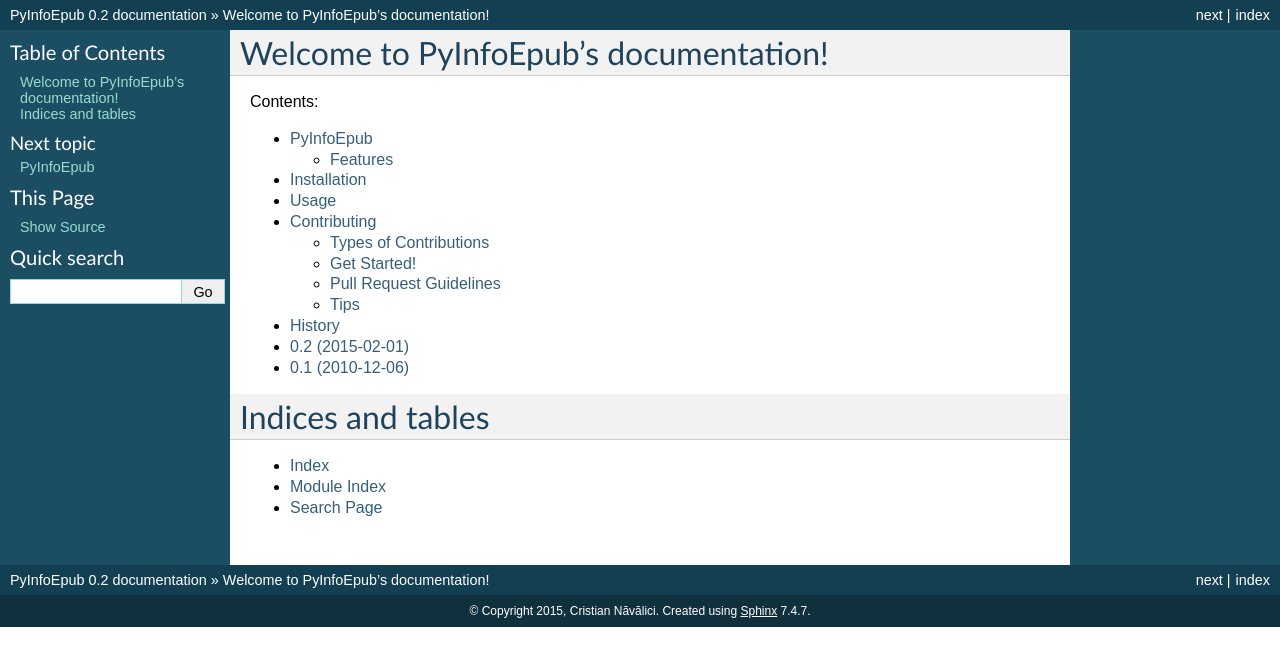
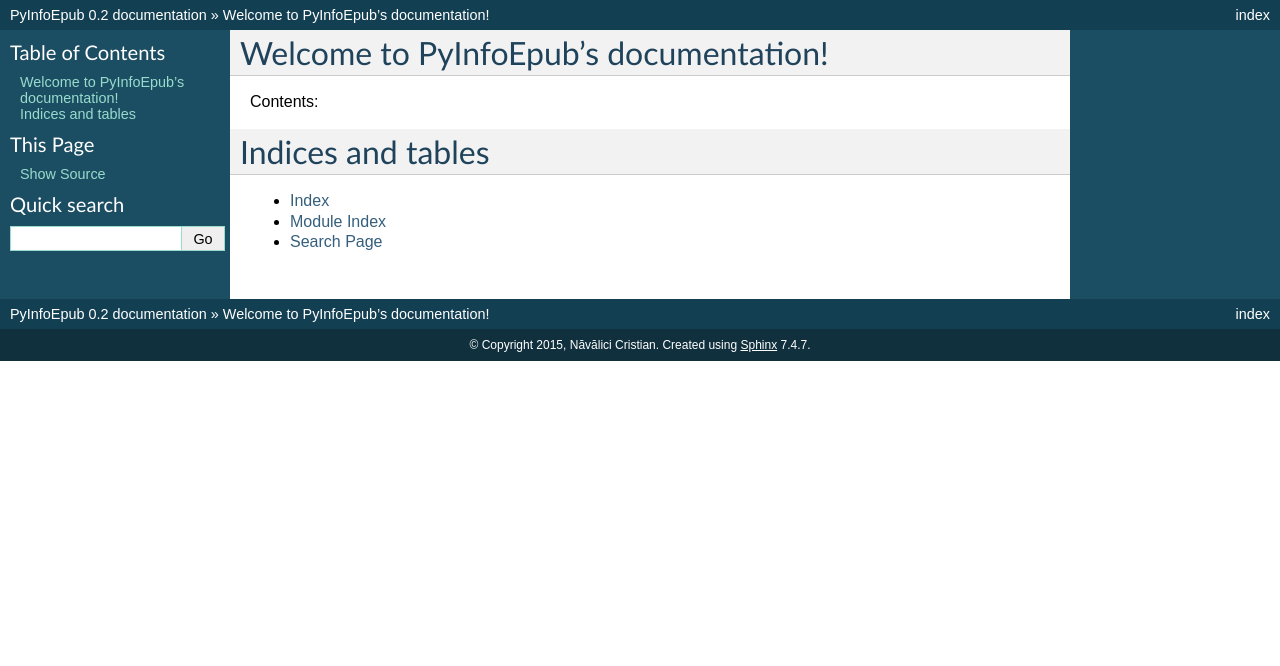
Before and after one commit to Python3pkg/PyInfoEpub, a Sphinx documentation site: the page built from docs/index.rst, in a window 1280 px wide. Shown: the top 666 px of the page. Built offline with Sphinx 7.4.7, drawn with Linux system fonts in a browser that asks for light colours.

Commit message:
docs started

```diff
--- a/docs/conf.py
+++ b/docs/conf.py
@@ -1,8 +1,8 @@
-#!/usr/bin/env python
+#!/usr/bin/env python3
 # -*- coding: utf-8 -*-
 #
-# pyinfoepub documentation build configuration file, created by
-# sphinx-quickstart on Tue Jul  9 22:26:36 2013.
+# PyInfoEpub documentation build configuration file, created by
+# sphinx-quickstart on Mon Jan 12 19:46:22 2015.
 #
 # This file is execfile()d with the current directory set to its
 # containing dir.
@@ -16,31 +16,20 @@
 import sys
 import os
 
-# If extensions (or modules to document with autodoc) are in another
-# directory, add these directories to sys.path here. If the directory is
-# relative to the documentation root, use os.path.abspath to make it
-# absolute, like shown here.
+# If extensions (or modules to document with autodoc) are in another directory,
+# add these directories to sys.path here. If the directory is relative to the
+# documentation root, use os.path.abspath to make it absolute, like shown here.
 #sys.path.insert(0, os.path.abspath('.'))
 
-# Get the project root dir, which is the parent dir of this
-cwd = os.getcwd()
-project_root = os.path.dirname(cwd)
-
-# Insert the project root dir as the first element in the PYTHONPATH.
-# This lets us ensure that the source package is imported, and that its
-# version is used.
-sys.path.insert(0, project_root)
-
-import pyinfoepub
-
-# -- General configuration ---------------------------------------------
+# -- General configuration ------------------------------------------------
 
 # If your documentation needs a minimal Sphinx version, state it here.
 #needs_sphinx = '1.0'
 
 # Add any Sphinx extension module names here, as strings. They can be
-# extensions coming with Sphinx (named 'sphinx.ext.*') or your custom ones.
-extensions = ['sphinx.ext.autodoc', 'sphinx.ext.viewcode']
+# extensions coming with Sphinx (named 'sphinx.ext.*') or your custom
+# ones.
+extensions = []
 
 # Add any paths that contain templates here, relative to this directory.
 templates_path = ['_templates']
@@ -55,24 +44,24 @@
 master_doc = 'index'
 
 # General information about the project.
-project = u'PyInfoEpub'
-copyright = u'2015, Cristian Năvălici'
+project = 'PyInfoEpub'
+copyright = '2015, Năvălici Cristian'
 
-# The version info for the project you're documenting, acts as replacement
-# for |version| and |release|, also used in various other places throughout
-# the built documents.
+# The version info for the project you're documenting, acts as replacement for
+# |version| and |release|, also used in various other places throughout the
+# built documents.
 #
 # The short X.Y version.
-version = pyinfoepub.__version__
+version = '0.2'
 # The full version, including alpha/beta/rc tags.
-release = pyinfoepub.__version__
+release = '0.2'
 
 # The language for content autogenerated by Sphinx. Refer to documentation
 # for a list of supported languages.
 #language = None
 
-# There are two options for replacing |today|: either, you set today to
-# some non-false value, then it is used:
+# There are two options for replacing |today|: either, you set today to some
+# non-false value, then it is used:
 #today = ''
 # Else, today_fmt is used as the format for a strftime call.
 #today_fmt = '%B %d, %Y'
@@ -102,19 +91,18 @@
 # A list of ignored prefixes for module index sorting.
 #modindex_common_prefix = []
 
-# If true, keep warnings as "system message" paragraphs in the built
-# documents.
+# If true, keep warnings as "system message" paragraphs in the built documents.
 #keep_warnings = False
 
 
-# -- Options for HTML output -------------------------------------------
+# -- Options for HTML output ----------------------------------------------
 
 # The theme to use for HTML and HTML Help pages.  See the documentation for
 # a list of builtin themes.
 html_theme = 'default'
 
-# Theme options are theme-specific and customize the look and feel of a
-# theme further.  For a list of options available for each theme, see the
+# Theme options are theme-specific and customize the look and feel of a theme
+# further.  For a list of options available for each theme, see the
 # documentation.
 #html_theme_options = {}
 
@@ -125,27 +113,30 @@
 # "<project> v<release> documentation".
 #html_title = None
 
-# A shorter title for the navigation bar.  Default is the same as
-# html_title.
+# A shorter title for the navigation bar.  Default is the same as html_title.
 #html_short_title = None
 
-# The name of an image file (relative to this directory) to place at the
-# top of the sidebar.
+# The name of an image file (relative to this directory) to place at the top
+# of the sidebar.
 #html_logo = None
 
-# The name of an image file (within the static path) to use as favicon
-# of the docs.  This file should be a Windows icon file (.ico) being
-# 16x16 or 32x32 pixels large.
+# The name of an image file (within the static path) to use as favicon of the
+# docs.  This file should be a Windows icon file (.ico) being 16x16 or 32x32
+# pixels large.
 #html_favicon = None
 
-# Add any paths that contain custom static files (such as style sheets)
-# here, relative to this directory. They are copied after the builtin
-# static files, so a file named "default.css" will overwrite the builtin
-# "default.css".
+# Add any paths that contain custom static files (such as style sheets) here,
+# relative to this directory. They are copied after the builtin static files,
+# so a file named "default.css" will overwrite the builtin "default.css".
 html_static_path = ['_static']
 
-# If not '', a 'Last updated on:' timestamp is inserted at every page
-# bottom, using the given strftime format.
+# Add any extra paths that contain custom files (such as robots.txt or
+# .htaccess) here, relative to this directory. These files are copied
+# directly to the root of the documentation.
+#html_extra_path = []
+
+# If not '', a 'Last updated on:' timestamp is inserted at every page bottom,
+# using the given strftime format.
 #html_last_updated_fmt = '%b %d, %Y'
 
 # If true, SmartyPants will be used to convert quotes and dashes to
@@ -155,8 +146,8 @@
 # Custom sidebar templates, maps document names to template names.
 #html_sidebars = {}
 
-# Additional templates that should be rendered to pages, maps page names
-# to template names.
+# Additional templates that should be rendered to pages, maps page names to
+# template names.
 #html_additional_pages = {}
 
 # If false, no module index is generated.
@@ -171,54 +162,51 @@
 # If true, links to the reST sources are added to the pages.
 #html_show_sourcelink = True
 
-# If true, "Created using Sphinx" is shown in the HTML footer.
-# Default is True.
+# If true, "Created using Sphinx" is shown in the HTML footer. Default is True.
 #html_show_sphinx = True
 
-# If true, "(C) Copyright ..." is shown in the HTML footer.
-# Default is True.
+# If true, "(C) Copyright ..." is shown in the HTML footer. Default is True.
 #html_show_copyright = True
 
-# If true, an OpenSearch description file will be output, and all pages
-# will contain a <link> tag referring to it.  The value of this option
-# must be the base URL from which the finished HTML is served.
+# If true, an OpenSearch description file will be output, and all pages will
+# contain a <link> tag referring to it.  The value of this option must be the
+# base URL from which the finished HTML is served.
 #html_use_opensearch = ''
 
 # This is the file name suffix for HTML files (e.g. ".xhtml").
 #html_file_suffix = None
 
 # Output file base name for HTML help builder.
-htmlhelp_basename = 'pyinfoepubdoc'
+htmlhelp_basename = 'PyInfoEpubdoc'
 
 
-# -- Options for LaTeX output ------------------------------------------
+# -- Options for LaTeX output ---------------------------------------------
 
 latex_elements = {
-    # The paper size ('letterpaper' or 'a4paper').
-    #'papersize': 'letterpaper',
+# The paper size ('letterpaper' or 'a4paper').
+#'papersize': 'letterpaper',
 
-    # The font size ('10pt', '11pt' or '12pt').
-    #'pointsize': '10pt',
+# The font size ('10pt', '11pt' or '12pt').
+#'pointsize': '10pt',
 
-    # Additional stuff for the LaTeX preamble.
-    #'preamble': '',
+# Additional stuff for the LaTeX preamble.
+#'preamble': '',
 }
 
 # Grouping the document tree into LaTeX files. List of tuples
-# (source start file, target name, title, author, documentclass
-# [howto/manual]).
+# (source start file, target name, title,
+#  author, documentclass [howto, manual, or own class]).
 latex_documents = [
-    ('index', 'pyinfoepub.tex',
-     u'PyInfoEpub Documentation',
-     u'Cristian Năvălici', 'manual'),
+  ('index', 'PyInfoEpub.tex', 'PyInfoEpub Documentation',
+   'Năvălici Cristian', 'manual'),
 ]
 
-# The name of an image file (relative to this directory) to place at
-# the top of the title page.
+# The name of an image file (relative to this directory) to place at the top of
+# the title page.
 #latex_logo = None
 
-# For "manual" documents, if this is true, then toplevel headings
-# are parts, not chapters.
+# For "manual" documents, if this is true, then toplevel headings are parts,
+# not chapters.
 #latex_use_parts = False
 
 # If true, show page references after internal links.
@@ -234,32 +222,28 @@
 #latex_domain_indices = True
 
 
-# -- Options for manual page output ------------------------------------
+# -- Options for manual page output ---------------------------------------
 
 # One entry per manual page. List of tuples
 # (source start file, name, description, authors, manual section).
 man_pages = [
-    ('index', 'pyinfoepub',
-     u'PyInfoEpub Documentation',
-     [u'Cristian Năvălici'], 1)
+    ('index', 'pyinfoepub', 'PyInfoEpub Documentation',
+     ['Năvălici Cristian'], 1)
 ]
 
 # If true, show URL addresses after external links.
 #man_show_urls = False
 
 
-# -- Options for Texinfo output ----------------------------------------
+# -- Options for Texinfo output -------------------------------------------
 
 # Grouping the document tree into Texinfo files. List of tuples
 # (source start file, target name, title, author,
 #  dir menu entry, description, category)
 texinfo_documents = [
-    ('index', 'pyinfoepub',
-     u'PyInfoEpub Documentation',
-     u'Cristian Năvălici',
-     'pyinfoepub',
-     'One line description of project.',
-     'Miscellaneous'),
+  ('index', 'PyInfoEpub', 'PyInfoEpub Documentation',
+   'Năvălici Cristian', 'PyInfoEpub', 'One line description of project.',
+   'Miscellaneous'),
 ]
 
 # Documents to append as an appendix to all manuals.
--- a/docs/index.rst
+++ b/docs/index.rst
@@ -11,12 +11,7 @@
 .. toctree::
    :maxdepth: 2
 
-   readme
-   installation
-   usage
-   contributing
-   authors
-   history
+
 
 Indices and tables
 ==================
```
Also changed, not shown: other parts of docs/index.rst (+2 -2 lines), 2 other files.
